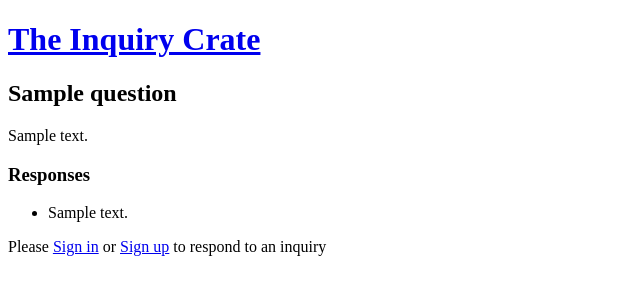
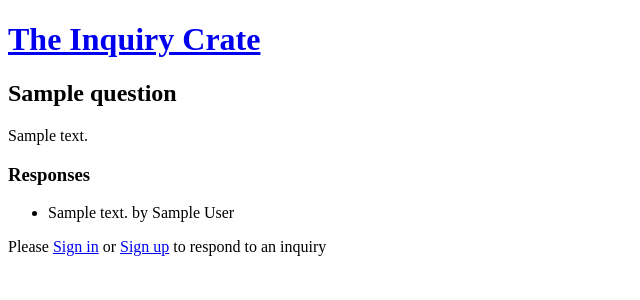
Before and after one commit to gillie1022/question-box, a Django app: template templates/core/question_detail.html in a window 1280 px wide. Shown: the top 300 px of the page, without its empty margins (0-640 px from the left). Run offline with Django 3.2, Linux system fonts and the light colour scheme; the template is opened without the code that fills it: most values are stand-ins (such as "Sample title", 1, 10 or a date in 2020).

Commit message:
was able to add author to answers with Steve's help

```diff
--- a/core/models.py
+++ b/core/models.py
@@ -17,6 +17,7 @@ class Question(models.Model):
 
 
 class Answer(models.Model):
+    author = models.ForeignKey(to=User, on_delete=models.CASCADE, null=True, related_name="answers")
     question = models.ForeignKey(
         to=Question, on_delete=models.CASCADE, related_name="answers"
     )
--- a/core/views.py
+++ b/core/views.py
@@ -55,6 +55,7 @@ def answer_question(request, question_pk):
         if form.is_valid():
             answer = form.save(commit=False)
             answer.question = question
+            answer.author = request.user
             answer.save()
             return redirect(to="question_detail", question_pk=question.pk)
     else:
--- a/templates/core/question_detail.html
+++ b/templates/core/question_detail.html
@@ -10,7 +10,7 @@
 <ul>
   {% for answer in question.answers.all %}
   <li>
-    {{ answer }} {% if user == question.user %}
+    {{ answer }} by {{ answer.author }}{% if user == question.user %}
     <a href="">Mark This Response as Correct</a>
     {% endif %}
   </li>
```
Also changed, not shown: core/migrations/0006_answer_author.py (added).
